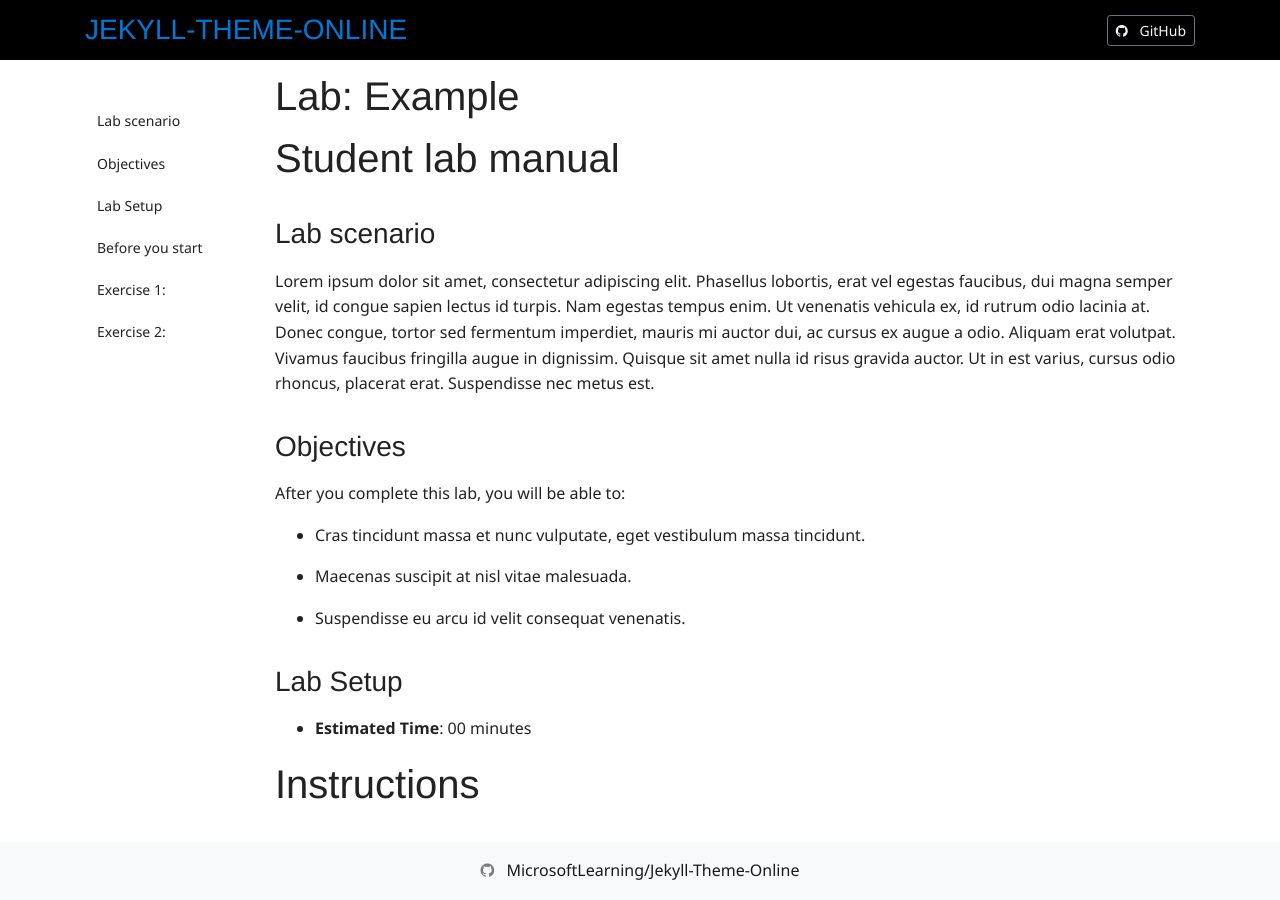
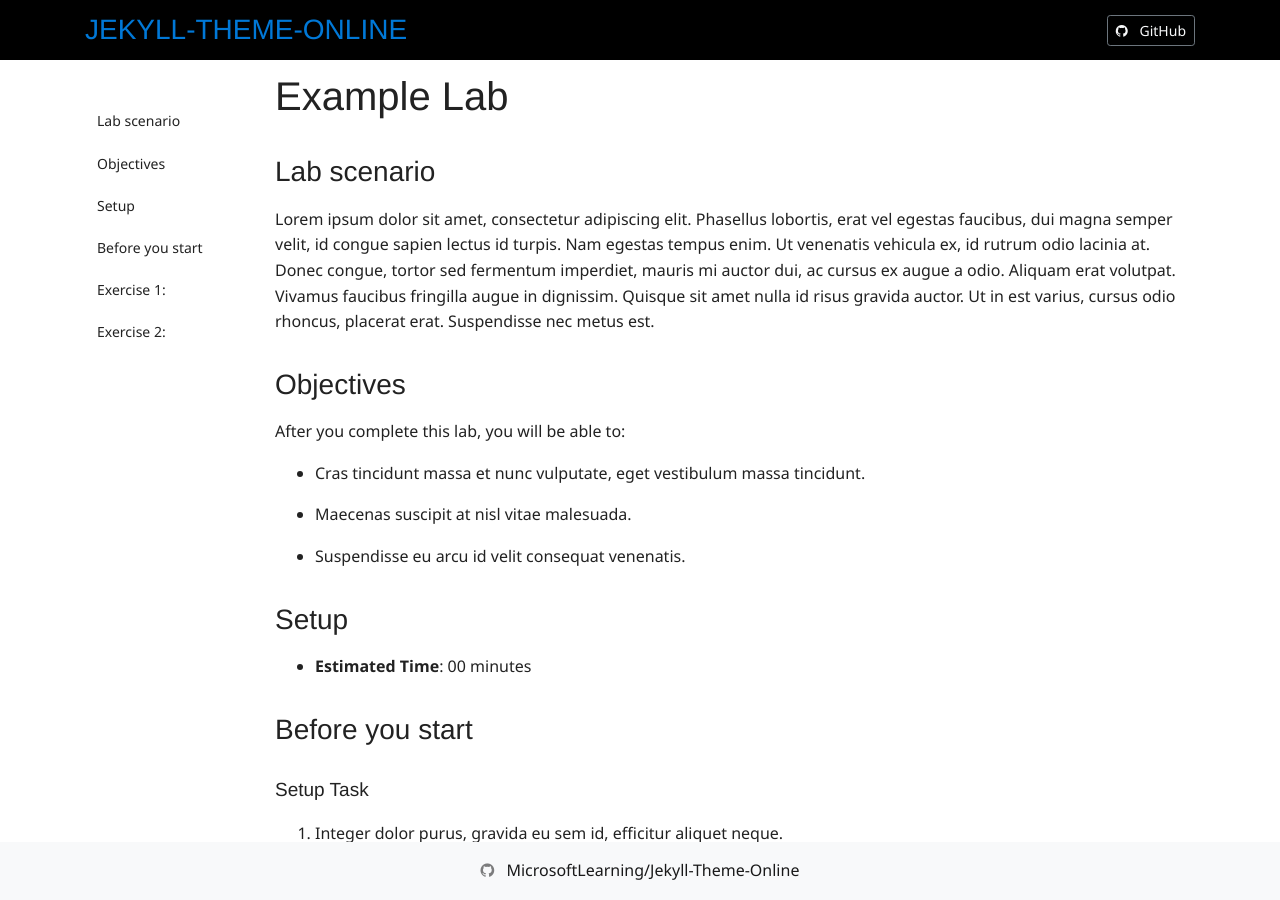
Before and after one commit to MicrosoftLearning/Jekyll-Theme-Online, a Jekyll site: the page built from index.md, in a window 1280 px wide and 900 px high. Built offline with Jekyll 4.4.1, drawn with Linux system fonts in a browser that asks for light colours; nearby versions of some CDN libraries; comment, search, counter and statistics services are not loaded; our own code applies the rules of GitHub Pages for plain Markdown files.

Commit message:
Update index.md

```diff
--- a/index.md
+++ b/index.md
@@ -5,8 +5,7 @@ lab:
     module: 'Module 0: Placeholder'
 ---
 
-# Lab: Example
-# Student lab manual
+# Example Lab
 
 ## Lab scenario
 
@@ -22,11 +21,9 @@ After you complete this lab, you will be able to:
 
 - Suspendisse eu arcu id velit consequat venenatis.
 
-## Lab Setup
+## Setup
 
   - **Estimated Time**: 00 minutes
-
-# Instructions
 
 ## Before you start
 
```
